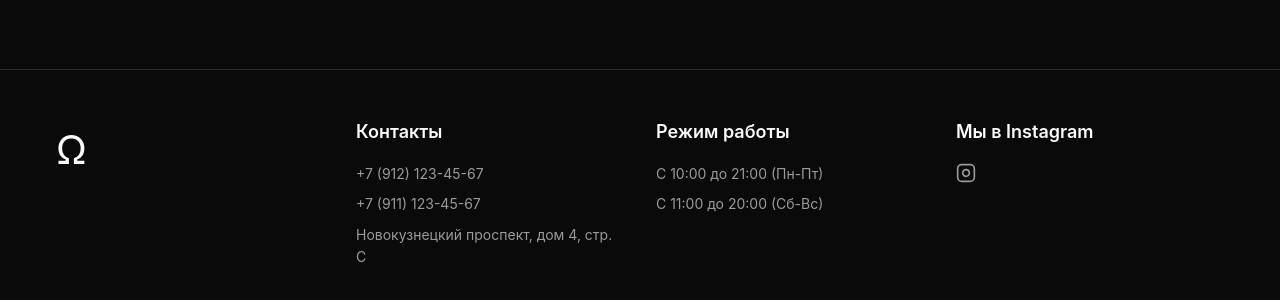
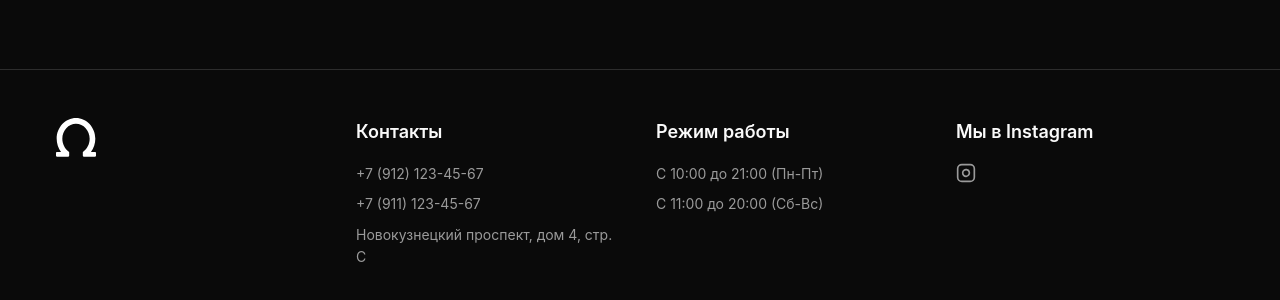
Before and after one commit to Our-Shared-Organization/website, a Vue app: page / in a window 1280 px wide. Shown: the part 2828-3128 px from the top of the page. Built offline with nearby package versions, Linux system fonts and the light colour scheme.

Commit message:
remove vue-lazy package, update files

```diff
--- a/src/components/Footer.vue
+++ b/src/components/Footer.vue
@@ -3,7 +3,8 @@
         <div class="container">
             <div class="footer-grid">
                 <div>
-                    <div class="footer-logo">Ω</div>
+                    <!-- <div class="footer-logo">Ω</div> -->
+                    <img class="footer-logo" src="@/assets/logo.svg"/>
                 </div>
                 <div>
                     <h3 class="footer-title">Контакты</h3>
--- a/src/views/HomeView.vue
+++ b/src/views/HomeView.vue
@@ -26,7 +26,7 @@ import NavBar from '@/components/NavBar.vue';
             <section class="section">
                 <h2 class="section-title">Наши услуги</h2>
                 <div class="grid">
-                    <div class="service-card">
+                    <div  class="service-card">
                         <img src="@/assets/images/service-hair.jpg" alt="Парикмахерские услуги">
                         <div class="overlay">
                             <h3>Парикмахерские услуги</h3>
--- a/vite.config.js
+++ b/vite.config.js
@@ -12,7 +12,8 @@ export default defineConfig({
     vue(),
     vueJsx(),
     vueDevTools(),
-    tailwindcss()
+    tailwindcss(),
+
 
   ],
   resolve: {
```
Also changed, not shown: 1 other file (tests, documents, lock files or other folders).
